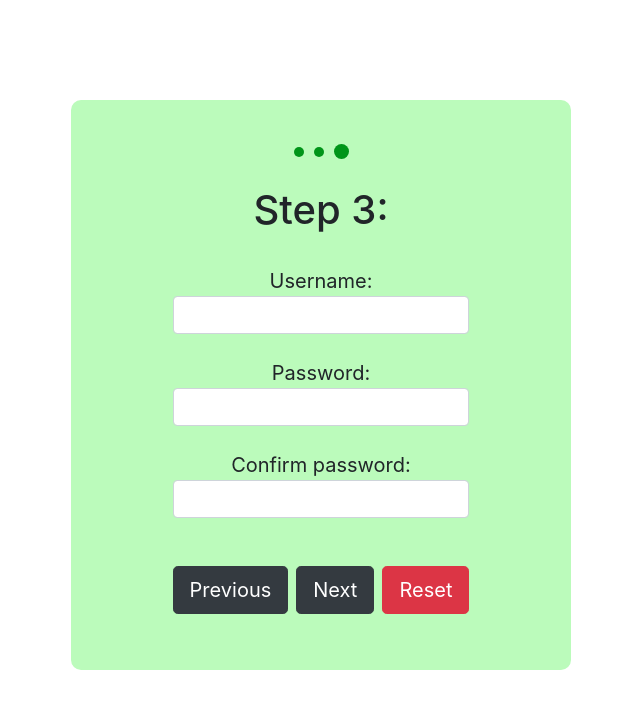
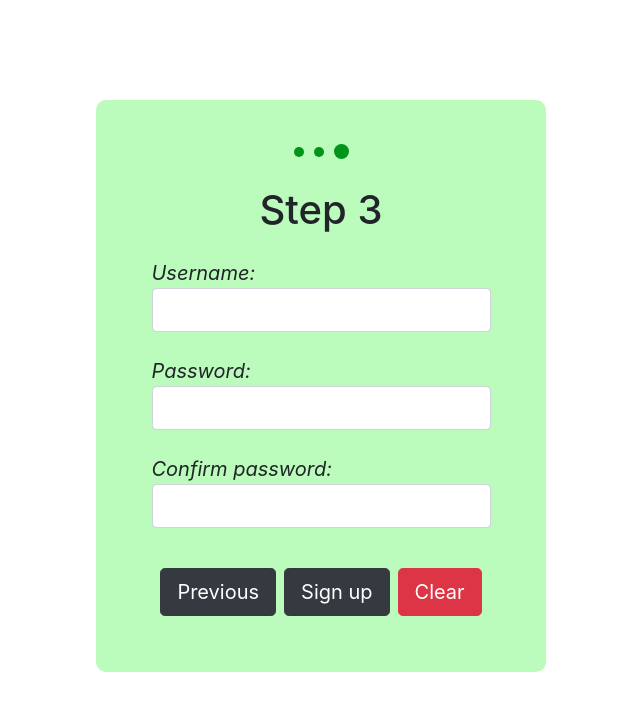
Before and after one commit to eivydas-r/react-multi-step-form, a React (Create React App) app: page /steps/3 in a window 1280 px wide. Shown: the top 710 px of the page, without its empty margins (319-959 px from the left). Built offline with nearby package versions, Linux system fonts and the light colour scheme.

Commit message:
CSS polishing, logout/login functionality

```diff
--- a/src/Components/HomePage/HomePage.js
+++ b/src/Components/HomePage/HomePage.js
@@ -1,6 +1,6 @@
 import React, { Component } from 'react';
 import { Link } from 'react-router-dom';
-import { updateUsername } from '../../state/actions/actions';
+import { resetAllData, updateUsername } from '../../state/actions/actions';
 import { store } from '../../state/store';
 import LoginHeader from '../LoginHeader/LoginHeader';
 
@@ -12,7 +12,8 @@ class HomePage extends React.Component {
     // update redux without hook
     handleUpdatingData = () => {
         console.log("handleUpdatingData() called")
-        store.dispatch(updateUsername(''));
+        store.dispatch(resetAllData(''));
+        console.log(store.getState().updateData)
         this.setState({userName : ''})
         // re-renders component
     }
--- a/src/Components/NavButton/NavButton.js
+++ b/src/Components/NavButton/NavButton.js
@@ -11,7 +11,7 @@ const NavButton = withRouter(({ history, ...props }) => (
           if(props.submit){
             props.submit();
           }} }
-      className="btn btn-dark mt-4 btn-lg"
+      className="btn btn-dark mt-3 btn-lg"
       style={{marginTop: "10px"}}
     >
       {props.children}
--- a/src/Components/Screen/Screen.css
+++ b/src/Components/Screen/Screen.css
@@ -1,6 +1,6 @@
 .screen-small {
     background-color: rgb(187, 251, 187);
-    width: 500px;
+    width: 450px;
     height: inherit;
     padding-bottom: 40px;
     margin: auto;
--- a/src/Components/Step1/Step1.js
+++ b/src/Components/Step1/Step1.js
@@ -30,12 +30,17 @@ class Step1 extends React.Component {
                 <div className="main">
                     <Formik
                         initialValues={{
-                            firstName: '',
-                            lastName: '',
+                            firstName: store.getState().updateData.firstName,
+                            lastName: store.getState().updateData.lastName,
                         }}
                         validationSchema={validate}
                         onSubmit={values => {
                             console.log('Values',values);
+                            // update store data upon submission
+                            store.dispatch(updateFirstName(values.firstName));
+                            store.dispatch(updateLastName(values.lastName));
+                            console.log("Submitted to redux", store.getState().updateData)
+
                             this.props.history.push('/steps/2');
                         }}
                     >
@@ -46,13 +51,14 @@ class Step1 extends React.Component {
                                     <span class="circle" id="circle-selected"/>
                                     <span class="circle"/>
                                     <span class="circle"/>
-                                    <h1 style={{marginLeft:"0px"}}>Step 1:</h1>
+                                    <h1 style={{marginLeft:"0px"}}>Step 1</h1>
                                     <Form>
                                         <TextField label="First name:" name="firstName" type="text"/>
                                         <TextField label="Last name:" name="lastName" type="text"/>
                                         <br/>
-                                        <button className={`btn btn-${formik.values.firstName.length !== 0 && Object.keys(formik.errors).length === 0 ? 'success' : 'dark'} mt-4 ml-2 btn-lg`} type="submit">Next</button>
-                                        <button className="btn btn-danger mt-4 ml-2 btn-lg" type="reset">Reset</button>
+                                        <NavButton nav={'/'} disabled={false}>Cancel</NavButton>
+                                        <button className={`btn btn-${formik.values.firstName.length !== 0 && Object.keys(formik.errors).length === 0 ? 'success' : 'dark'} mt-3 ml-2 btn-lg`} type="submit">Next</button>
+                                        <button className="btn btn-danger mt-3 ml-2 btn-lg" type="reset">Reset</button>
                                     </Form>
                                 </div>
                             </div>
--- a/src/Components/Step2/Step2.js
+++ b/src/Components/Step2/Step2.js
@@ -33,12 +33,16 @@ class Step2 extends React.Component {
                 <div className="main">
                     <Formik
                         initialValues={{
-                            email: '',
-                            phoneNumber: '',
+                            email: store.getState().updateData.email,
+                            phoneNumber: store.getState().updateData.phoneNumber,
                         }}
                         validationSchema={validate}
                         onSubmit={values => {
                             console.log('Values',values);
+                            store.dispatch(updateEmail(values.email));
+                            store.dispatch(updatePhone(values.phoneNumber));
+                            console.log("Submitted to redux", store.getState().updateData)
+
                             this.props.history.push('/steps/3');
                         }}
                     >
@@ -49,14 +53,14 @@ class Step2 extends React.Component {
                                     <span class="circle"/>
                                     <span class="circle" id="circle-selected"/>
                                     <span class="circle"/>
-                                    <h1 style={{marginLeft:"0px"}}>Step 2:</h1>
+                                    <h1 style={{marginLeft:"0px"}}>Step 2</h1>
                                     <Form>
                                         <TextField label="Email:" name="email" type="email"/>
                                         <TextField label="Phone number:" name="phoneNumber" type="phone"/>
                                         <br/>
                                         <NavButton nav={'/steps/1'} disabled={false}>Previous</NavButton>
-                                        <button className={`btn btn-${formik.values.email.length !== 0 && Object.keys(formik.errors).length === 0 ? 'success' : 'dark'} mt-4 ml-2 btn-lg`} type="submit">Next</button>
-                                        <button className="btn btn-danger mt-4 ml-2 btn-lg" type="reset">Reset</button>
+                                        <button className={`btn btn-${formik.values.email.length !== 0 && Object.keys(formik.errors).length === 0 ? 'success' : 'dark'} mt-3 ml-2 btn-lg`} type="submit">Next</button>
+                                        <button className="btn btn-danger mt-3 ml-2 btn-lg" type="reset">Reset</button>
                                     </Form>
                                 </div>
                             </div>
--- a/src/Components/Step3/Step3.js
+++ b/src/Components/Step3/Step3.js
@@ -10,6 +10,7 @@ import * as Yup from 'yup';
 import { Formik, Form } from 'formik';
 import TextField from '../TextField/TextField';
 import NavButton from '../NavButton/NavButton';
+import { updatePassword, updateUsername } from '../../state/actions/actions';
 
 // Refactored all formik forms into class components
 // Implemented dynamic navigation button validation
@@ -34,13 +35,17 @@ class Step3 extends React.Component {
                 <div className="main">
                     <Formik
                         initialValues={{
-                            userName: '',
-                            password: '',
+                            userName: store.getState().updateData.userName,
+                            password: store.getState().updateData.password,
                             confirmPassword: '',
                         }}
                         validationSchema={validate}
                         onSubmit={values => {
                             console.log('Values',values);
+                            store.dispatch(updateUsername(values.userName));
+                            store.dispatch(updatePassword(values.password));
+                            console.log("Submitted to redux", store.getState().updateData)
+
                             this.props.history.push('/');
                         }}
                     >
@@ -51,15 +56,15 @@ class Step3 extends React.Component {
                                     <span class="circle"/>
                                     <span class="circle"/>
                                     <span class="circle" id="circle-selected"/>
-                                    <h1 style={{marginLeft:"0px"}}>Step 3:</h1>
+                                    <h1 style={{marginLeft:"0px"}}>Step 3</h1>
                                     <Form>
                                         <TextField label="Username:" name="userName" type="userName"/>
                                         <TextField label="Password:" name="password" type="password"/>
                                         <TextField label="Confirm password:" name="confirmPassword" type="password"/>
                                         <br/>
                                         <NavButton nav={'/steps/2'} disabled={false}>Previous</NavButton>
-                                        <button className={`btn btn-${formik.values.userName.length !== 0 && Object.keys(formik.errors).length === 0 ? 'success' : 'dark'} mt-4 ml-2 btn-lg`} type="submit">Next</button>
-                                        <button className="btn btn-danger mt-4 ml-2 btn-lg" type="reset">Reset</button>
+                                        <button className={`btn btn-${formik.values.userName.length !== 0 && Object.keys(formik.errors).length === 0 ? 'success' : 'dark'} mt-3 ml-2 btn-lg`} type="submit">Sign up</button>
+                                        <button className="btn btn-danger mt-3 ml-2 btn-lg" type="reset">Clear</button>
                                     </Form>
                                 </div>
                             </div>
--- a/src/Components/TextField/TextField.css
+++ b/src/Components/TextField/TextField.css
@@ -11,4 +11,11 @@ label {
     margin-bottom: 0px;
     margin-top: 24px;
     font-size: 20px;
+    font-style: italic;
+    display: block;
+    text-align: left;
 }
+
+#textField {
+    font-size: 20px;
+}
--- a/src/Components/TextField/TextField.js
+++ b/src/Components/TextField/TextField.js
@@ -7,7 +7,7 @@ const TextField = ({ label, ...props }) => {
     return (
     <div>
         <label htmlFor={field.name}>{label}</label>
-        <input className={`form-control shadow-none ${meta.touched && meta.error && 'is-invalid'}`}
+        <input id="textField" className={`form-control shadow-none ${meta.touched && meta.error && 'is-invalid'}`}
         autoComplete="off"
         {...field} {...props}/>
         <ErrorMessage component="div" name={field.name} className="error"/>
--- a/src/state/actions/actions.js
+++ b/src/state/actions/actions.js
@@ -52,3 +52,12 @@ export const updatePassword = (data) => {
         })
     }
 }
+
+export const resetAllData = () => {
+    return (dispatch) => {
+            dispatch({
+            type: "RESET_DATA",
+            payload: ''
+        })
+    }
+}
--- a/src/state/reducers/updateDataReducer.js
+++ b/src/state/reducers/updateDataReducer.js
@@ -22,10 +22,22 @@ const updateDataReducer = (state = initialState, action) => {
             state.phoneNumber = action.payload;
             return state;
         case "UPDATE_USER":
+            console.log("Resetting name");
             state.userName = action.payload;
             return state;
         case "UPDATE_PASS":
             state.password = action.payload;
+            return state;
+        case "RESET_DATA":
+            state = {
+                firstName: '',
+                lastName: '',
+                email: '',
+                phoneNumber: '',
+                userName: '',
+                password: ''
+            };
+            console.log("Resetting data", state);
             return state;
         default:
             return state;
```
